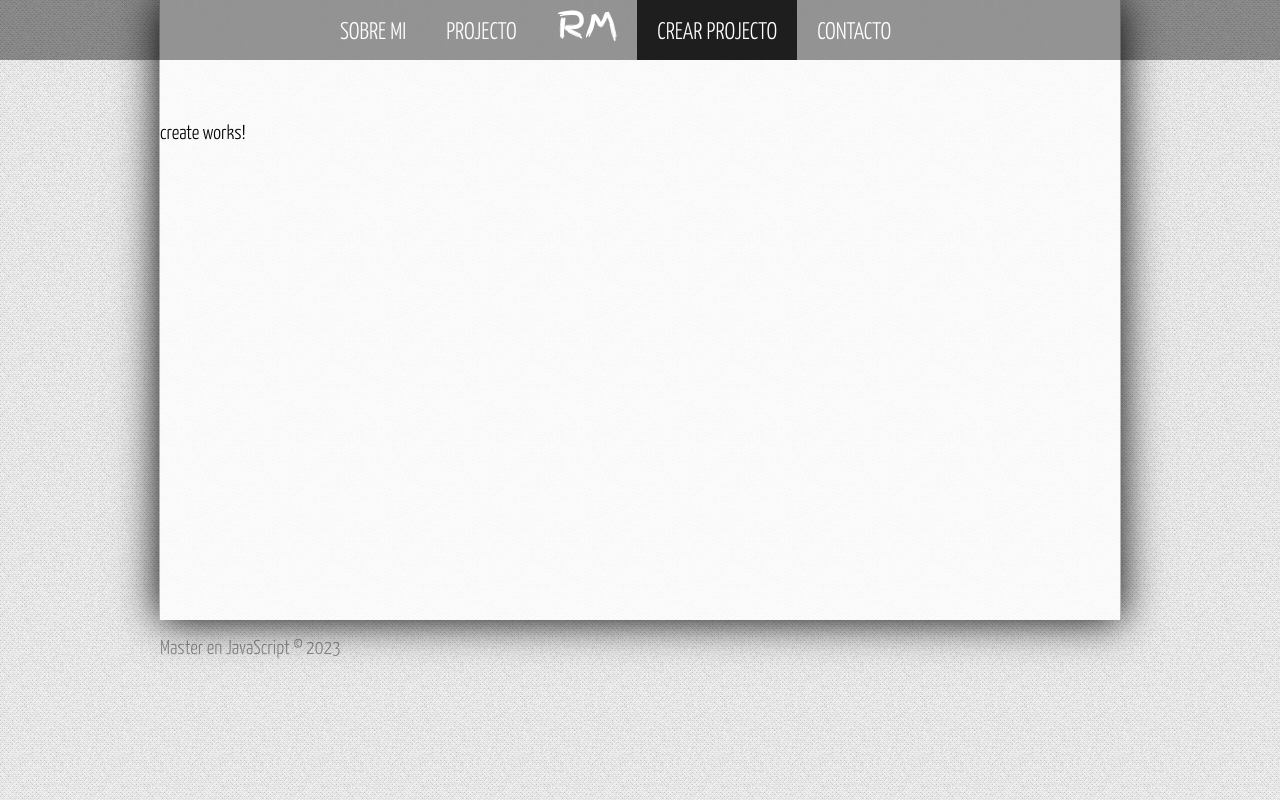
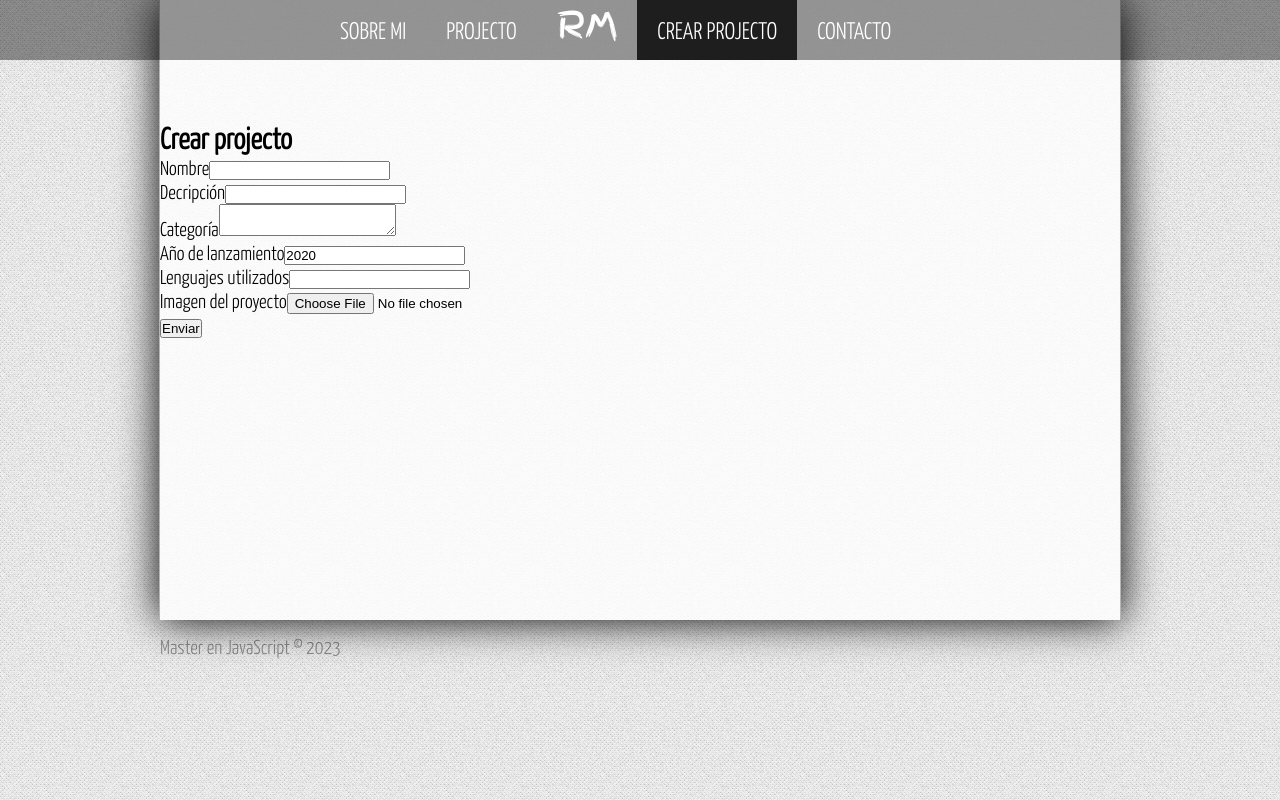
Before and after one commit to Eoloth/Javascript, an Angular app in the folder projecto-angular/: page /crear-projecto in a window 1280 px wide. Built offline with nearby package versions, Linux system fonts and the light colour scheme.

Commit message:
Projecto Angular - Maquetado formulario

```diff
--- a/projecto-angular/src/app/app.module.ts
+++ b/projecto-angular/src/app/app.module.ts
@@ -19,7 +19,7 @@ import { FormsModule } from '@angular/forms';
     ContactComponent,
     ErrorComponent,
   ],
-  imports: [BrowserModule, routing],
+  imports: [BrowserModule, HttpClientModule, FormsModule, routing],
   providers: [appRoutingProviders],
   bootstrap: [AppComponent],
 })
--- a/projecto-angular/src/app/components/create/create.component.html
+++ b/projecto-angular/src/app/components/create/create.component.html
@@ -1 +1,34 @@
-<p>create works!</p>
+<div class="container">
+  <h2>{{title}}</h2>
+
+  <form #projectForm="ngForm" (ngSubmit)="onSubmit(projectForm)">
+    <p>
+      <label for="name">Nombre</label>
+      <input #name="ngModel" [(ngModel)]="project.name" id="name" name="name" ngModel type="text">
+    </p>
+    <p>
+      <label for="description">Decripción</label>
+      <input #description="ngModel" [(ngModel)]="project.description" id="description" name="description"
+             ngModel type="text">
+    </p>
+    <p>
+      <label for="category">Categoría</label>
+      <textarea #category="ngModel" [(ngModel)]="project.category" id="category" name="category"
+                ngModel> </textarea>
+    </p>
+    <p>
+      <label for="year">Año de lanzamiento</label>
+      <input #year="ngModel" [(ngModel)]="project.year" id="year" name="year" ngModel type="number">
+    </p>
+    <p>
+      <label for="name">Lenguajes utilizados</label>
+      <input #langs="ngModel" [(ngModel)]="project.langs" id="langs" name="langs" ngModel type="text">
+    </p>
+    <p>
+      <label for="image">Imagen del proyecto</label>
+      <input id="image" name="image" placeholder="Subir imagen" type="file">
+    </p>
+
+    <input type="submit" value="Enviar">
+  </form>
+</div>
--- a/projecto-angular/src/app/components/create/create.component.ts
+++ b/projecto-angular/src/app/components/create/create.component.ts
@@ -1,15 +1,27 @@
 import { Component, OnInit } from '@angular/core';
+import { Project } from '../../models/project';
+import { ProjectService } from '../../services/project.service';
+import { NgForm } from '@angular/forms';
+import { NgFor } from '@angular/common';
 
 @Component({
   selector: 'app-create',
   templateUrl: './create.component.html',
-  styleUrls: ['./create.component.css']
+  styleUrls: ['./create.component.css'],
+  providers: [ProjectService],
 })
 export class CreateComponent implements OnInit {
+  public title: string;
+  public project: Project;
 
-  constructor() { }
-
-  ngOnInit(): void {
+  constructor(private _projectService: ProjectService) {
+    this.title = 'Crear projecto';
+    this.project = new Project('', '', '', '', 2020, '', '');
   }
 
+  ngOnInit() {}
+
+  onSubmit(form: any) {
+    console.log(this.project);
+  }
 }
--- a/projecto-angular/src/app/models/project.ts
+++ b/projecto-angular/src/app/models/project.ts
@@ -5,6 +5,7 @@ export class Project {
     public description: string,
     public category: string,
     public year: number,
-    public langs: string
+    public langs: string,
+    public image: string
   ) {}
 }
```
Also changed, not shown: projecto-angular/src/app/services/project.service.ts (renamed from projecto-angular/src/app/services/projects.service.ts).
